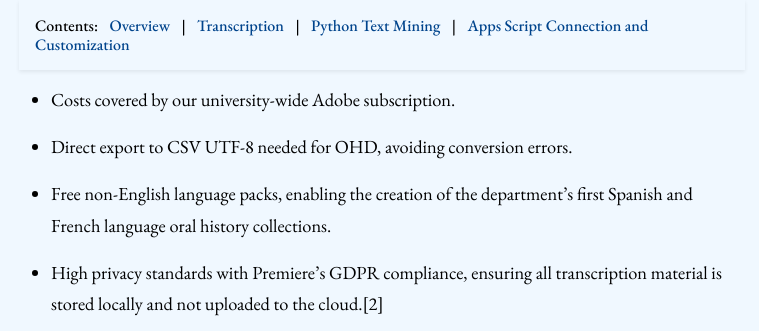
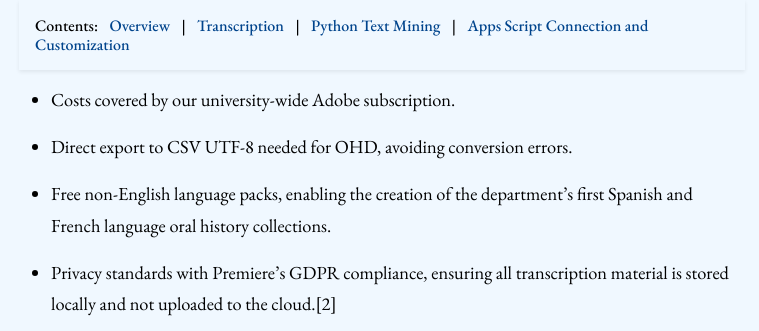
Before and after one commit to aweymo-ui/distant_listening, a Jekyll site: the page built from content/3_process.md, in a window 1280 px wide and 900 px high, scrolled down 1339 px, cut to the strip 0-331 px from the top of the window. Shown: the whole strip, without its empty margins (258-1017 px from the left). Built offline with Jekyll 4.4.1, drawn with Linux system fonts in a browser that asks for light colours; some web fonts are replaced; some of the changed text lies outside the part shown.

```diff
--- a/content/3_process.md
+++ b/content/3_process.md
@@ -46,7 +46,7 @@ Moving away from the speech to text tools the department had been working with,
 
 * Free non-English language packs, enabling the creation of the department's first Spanish and French language oral history collections.
 
-* High privacy standards with Premiere’s GDPR compliance, ensuring all transcription material is stored locally and not uploaded to the cloud.[2]
+* Privacy standards with Premiere’s GDPR compliance, ensuring all transcription material is stored locally and not uploaded to the cloud.[2]
 
 {% include gallery-figure.html img="dl_01.png" alt="Excerpt of transcript with the header names Speaker Name, Start Time, End Time and Text below a portion of sample dialogue." caption="Example of transcript CSV formatting as it exports from Adobe Premiere" width="100%" %}
 
```
Also changed, not shown: other parts of content/3_process.md (+1 -1 lines), content/1_background.md (+4 -2 lines), content/2_challenges.md (+1 -1 lines), index.md (+4 -0 lines), 7 other files.
